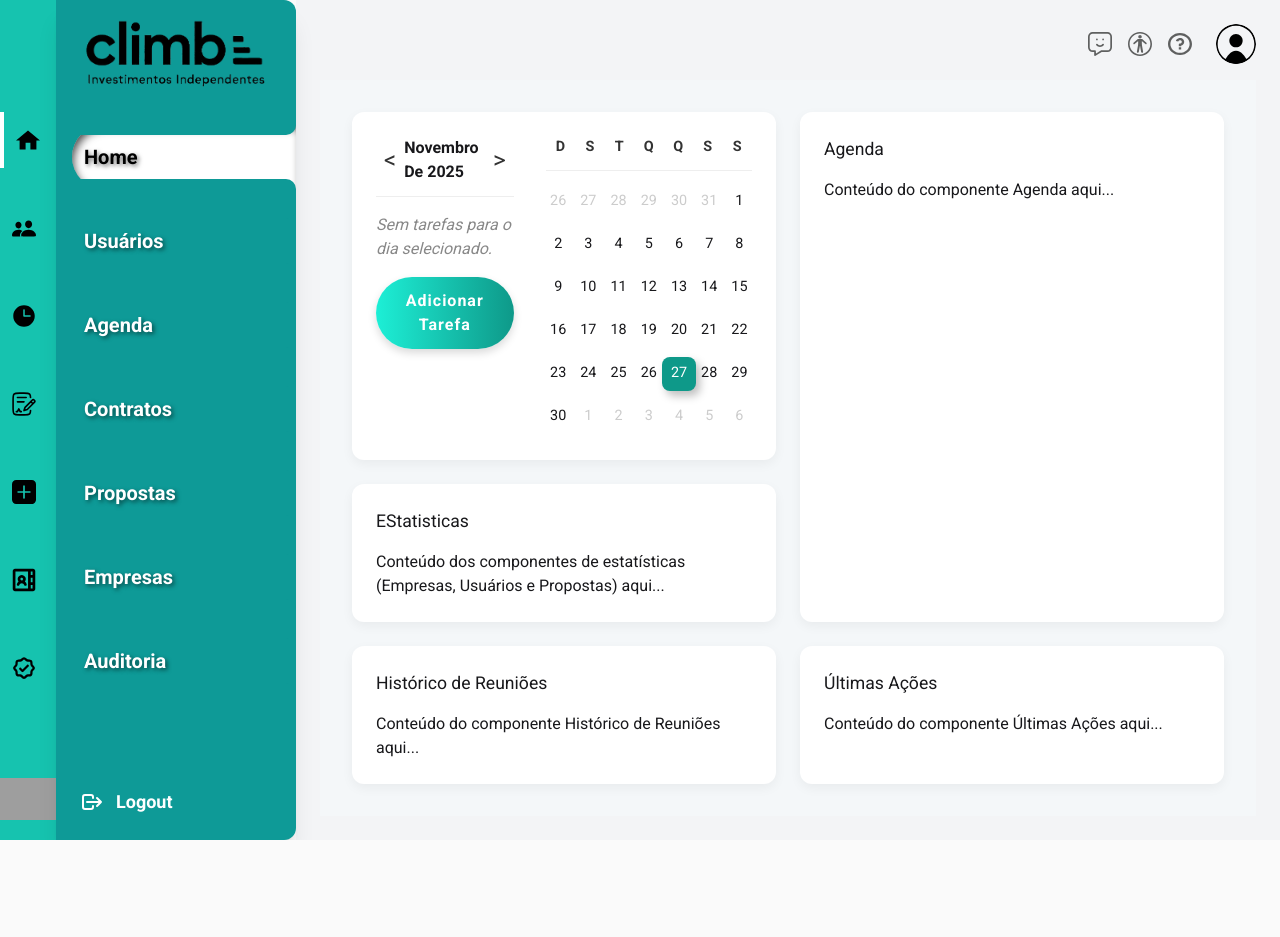
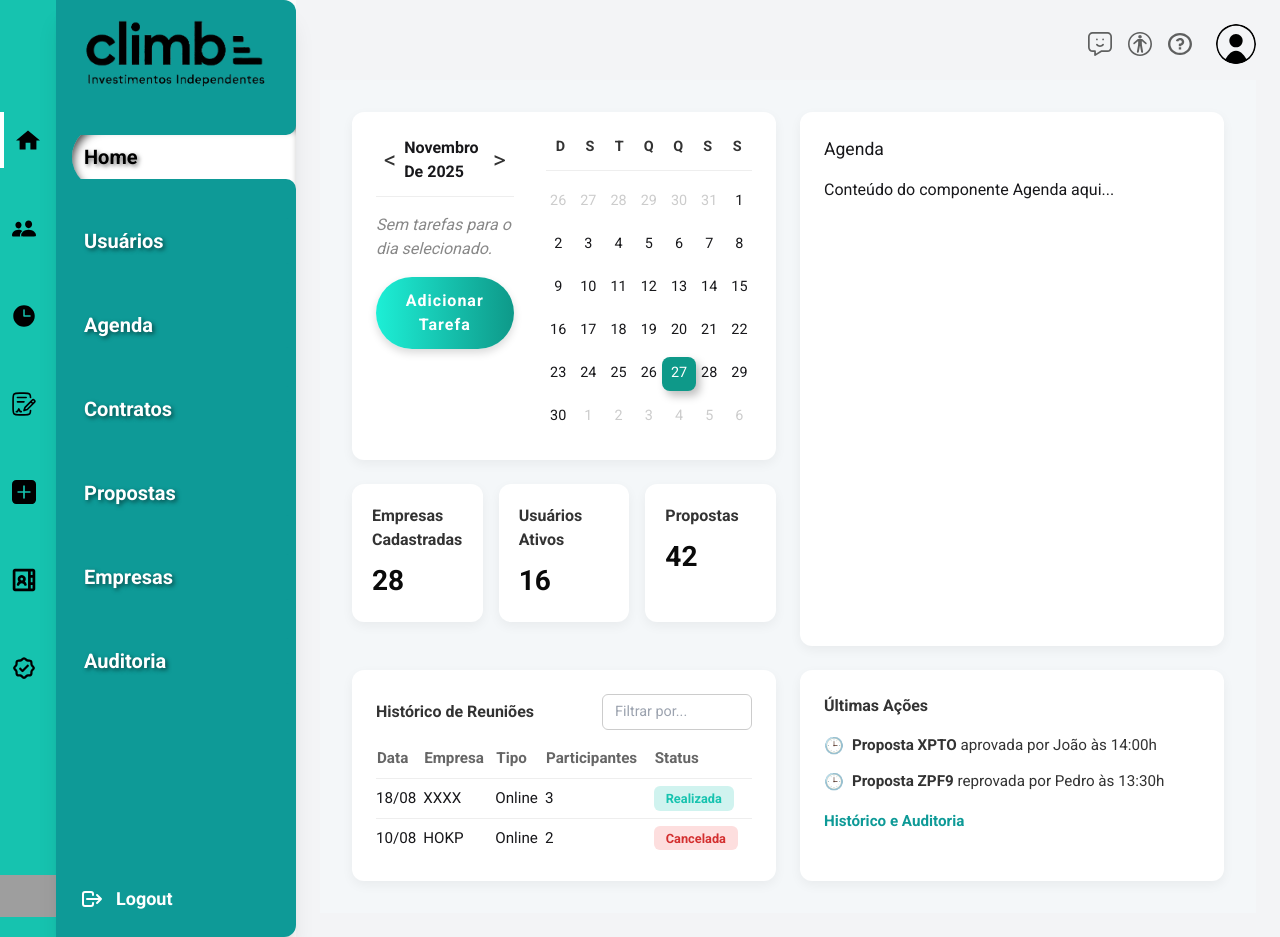
Before and after one commit to vinicius-pascoal/squad-08-Climbe, a Vue app in the folder apps/frontend/: page /home in a window 1280 px wide. Before the commit the page ends 840 px from the top, so only its background shows below. Built offline with nearby package versions, Linux system fonts and the light colour scheme; sample sign-in values are in the browser's storage; grey boxes are pictures that could not be loaded.

Commit message:
actions, history e stats widgets

```diff
--- a/apps/frontend/src/components/ActionsWidget.vue
+++ b/apps/frontend/src/components/ActionsWidget.vue
@@ -1,21 +1,69 @@
 <template>
-  <div class="widget-card">
+  <div class="latest-actions">
     <h3>Últimas Ações</h3>
-    <p>Conteúdo do componente Últimas Ações aqui...</p>
+    <ul>
+      <li>
+        <span class="icon">🕒</span>
+        <span class="text"><strong>Proposta XPTO</strong> aprovada por João às
+          14:00h</span>
+      </li>
+      <li>
+        <span class="icon">🕒</span>
+        <span class="text"><strong>Proposta ZPF9</strong> reprovada por Pedro às
+          13:30h</span>
+      </li>
+    </ul>
+    <div class="history-audit">Histórico e Auditoria</div>
   </div>
 </template>
 
 <style scoped>
-.widget-card {
+.latest-actions {
   background-color: white;
   border-radius: 12px;
   padding: 1.5rem;
   box-shadow: 0 4px 12px rgba(0, 0, 0, 0.05);
-  height: 100%;
 }
-h3 {
+
+.latest-actions h3 {
   margin-top: 0;
   margin-bottom: 1rem;
-  font-size: 1.1rem;
+  font-size: 1rem;
+  /* mesma fonte/tamanho */
+  font-weight: 600;
+  color: #333;
+  /* cor preta/cinza escuro */
+}
+
+ul {
+  list-style: none;
+  padding: 0;
+  margin: 0;
+}
+
+li {
+  display: flex;
+  align-items: center;
+  margin-bottom: 0.75rem;
+}
+
+.icon {
+  margin-right: 0.5rem;
+  color: #16c3af;
+  font-size: 1rem;
+}
+
+.text {
+  font-size: 0.95rem;
+  color: #333;
+}
+
+.history-audit {
+  margin-top: 1rem;
+  font-size: 0.95rem;
+  font-weight: 600;
+  color: #0E9A97;
+  cursor: pointer;
+  user-select: none;
 }
 </style>
--- a/apps/frontend/src/components/HistoryWidget.vue
+++ b/apps/frontend/src/components/HistoryWidget.vue
@@ -1,21 +1,102 @@
 <template>
-  <div class="widget-card">
-    <h3>Histórico de Reuniões</h3>
-    <p>Conteúdo do componente Histórico de Reuniões aqui...</p>
+  <div class="meeting-history">
+    <div class="header">
+      <h3>Histórico de Reuniões</h3>
+      <input type="search" placeholder="Filtrar por..." class="search-input" />
+    </div>
+    <table>
+      <thead>
+        <tr>
+          <th>Data</th>
+          <th>Empresa</th>
+          <th>Tipo</th>
+          <th>Participantes</th>
+          <th>Status</th>
+        </tr>
+      </thead>
+      <tbody>
+        <tr>
+          <td>18/08</td>
+          <td>XXXX</td>
+          <td>Online</td>
+          <td>3</td>
+          <td><span class="status realizada">Realizada</span></td>
+        </tr>
+        <tr>
+          <td>10/08</td>
+          <td>HOKP</td>
+          <td>Online</td>
+          <td>2</td>
+          <td><span class="status cancelada">Cancelada</span></td>
+        </tr>
+      </tbody>
+    </table>
   </div>
 </template>
 
 <style scoped>
-.widget-card {
+.meeting-history {
   background-color: white;
   border-radius: 12px;
   padding: 1.5rem;
   box-shadow: 0 4px 12px rgba(0, 0, 0, 0.05);
-  height: 100%;
 }
-h3 {
-  margin-top: 0;
+
+.header {
+  display: flex;
+  justify-content: space-between;
+  align-items: center;
   margin-bottom: 1rem;
-  font-size: 1.1rem;
+}
+
+.meeting-history h3 {
+  margin: 0;
+  font-size: 1rem;
+  /* mesmo tamanho da fonte dos títulos */
+  font-weight: 600;
+  color: #333;
+  /* cor preta/cinza escuro */
+}
+
+.search-input {
+  padding: 0.4rem 0.75rem;
+  font-size: 0.9rem;
+  border: 1px solid #ccc;
+  border-radius: 6px;
+  width: 150px;
+}
+
+table {
+  width: 100%;
+  border-collapse: collapse;
+  font-size: 0.95rem;
+}
+
+thead th {
+  text-align: left;
+  padding-bottom: 0.5rem;
+  color: #666;
+}
+
+tbody td {
+  padding: 0.5rem 0;
+  border-top: 1px solid #eee;
+}
+
+.status {
+  padding: 0.3rem 0.75rem;
+  border-radius: 6px;
+  font-size: 0.8rem;
+  font-weight: 600;
+}
+
+.status.realizada {
+  background-color: #16c3af33;
+  color: #16c3af;
+}
+
+.status.cancelada {
+  background-color: #fddede;
+  color: #d32f2f;
 }
 </style>
--- a/apps/frontend/src/components/StatsWidget.vue
+++ b/apps/frontend/src/components/StatsWidget.vue
@@ -1,21 +1,50 @@
 <template>
-  <div class="widget-card">
-    <h3>EStatisticas</h3>
-    <p>Conteúdo dos componentes de estatísticas (Empresas, Usuários e Propostas) aqui...</p>
+  <div class="statistics">
+    <div class="card">
+      <span class="title">Empresas Cadastradas</span>
+      <span class="value">28</span>
+    </div>
+    <div class="card">
+      <span class="title">Usuários Ativos</span>
+      <span class="value">16</span>
+    </div>
+    <div class="card">
+      <span class="title">Propostas</span>
+      <span class="value">42</span>
+    </div>
   </div>
 </template>
 
 <style scoped>
-.widget-card {
+.statistics {
+  display: flex;
+  justify-content: space-between;
+  gap: 1rem;
+  margin-bottom: 1.5rem;
+}
+
+.card {
   background-color: white;
   border-radius: 12px;
-  padding: 1.5rem;
+  flex: 1;
+  padding: 1.25rem;
   box-shadow: 0 4px 12px rgba(0, 0, 0, 0.05);
-  height: 100%;
+  display: flex;
+  flex-direction: column;
+  align-items: flex-start;
 }
-h3 {
-  margin-top: 0;
-  margin-bottom: 1rem;
-  font-size: 1.1rem;
+
+.title {
+  color: #333;
+  /* cor preta/cinza escuro */
+  font-weight: 600;
+  font-size: 1rem;
+  margin-bottom: 0.5rem;
+}
+
+.value {
+  font-size: 1.75rem;
+  font-weight: bold;
+  color: #0A0A0A;
 }
 </style>
```
Also changed, not shown: apps/frontend/src/components/Calendar.vue (+6 -15 lines), apps/frontend/src/views/Home.vue (+26 -34 lines).
